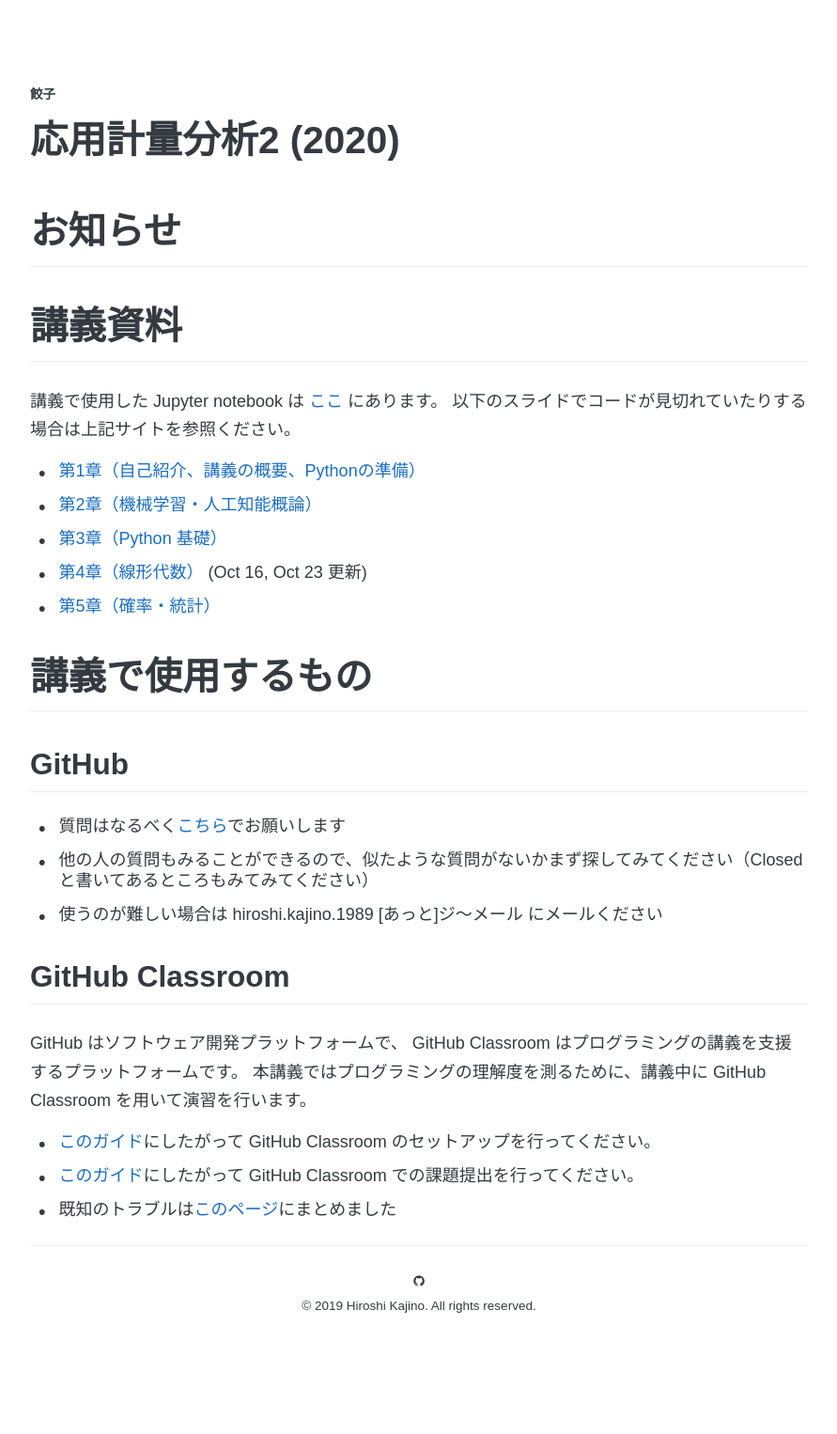
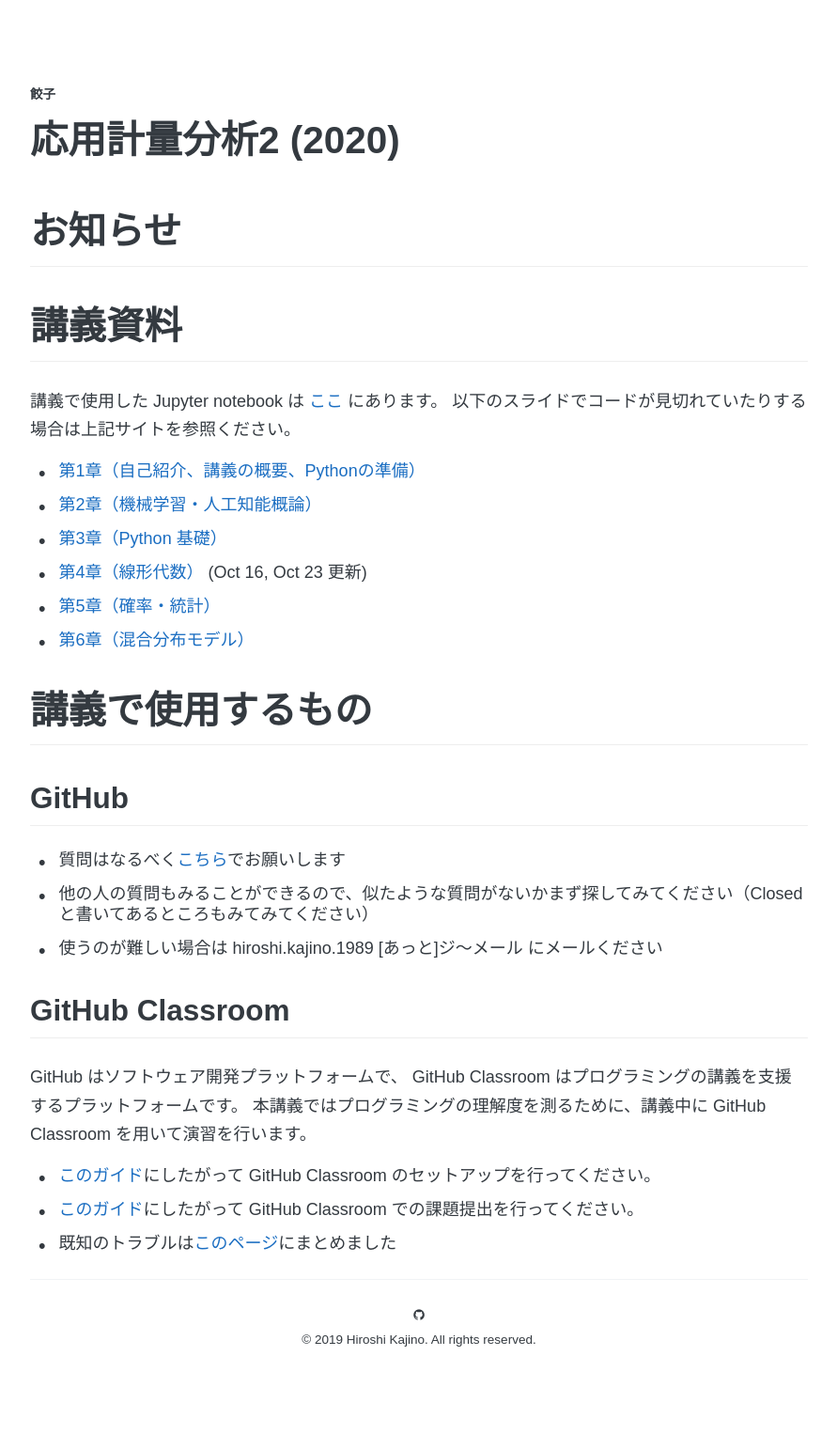
Before and after one commit to kanojikajino/kanojikajino.github.io, a Jekyll site: the page built from _lectures/2020/applied_analytics/index.md, in a window 1280 px wide. Shown: the whole page at 94% size, without its empty margins (194-1085 px from the left). Built offline with Jekyll 4.4.1, drawn with Linux system fonts in a browser that asks for light colours; some web fonts are replaced; a script that is not in the unit is left out; before the commit the page ends 1490 px from its top, so only the background shows below that.

Commit message:
upload 6

```diff
--- a/_lectures/2020/applied_analytics/index.md
+++ b/_lectures/2020/applied_analytics/index.md
@@ -17,6 +17,7 @@ permalink: /lectures/2020/applied_analytics
 - [第3章（Python 基礎）](/lectures/2020/applied_analytics/3.pdf)
 - [第4章（線形代数）](/lectures/2020/applied_analytics/4.pdf) (Oct 16, Oct 23 更新)
 - [第5章（確率・統計）](/lectures/2020/applied_analytics/5.pdf)
+- [第6章（混合分布モデル）](/lectures/2020/applied_analytics/6.pdf)
 
 # 講義で使用するもの
 
```
Also changed, not shown: 1 other file.
